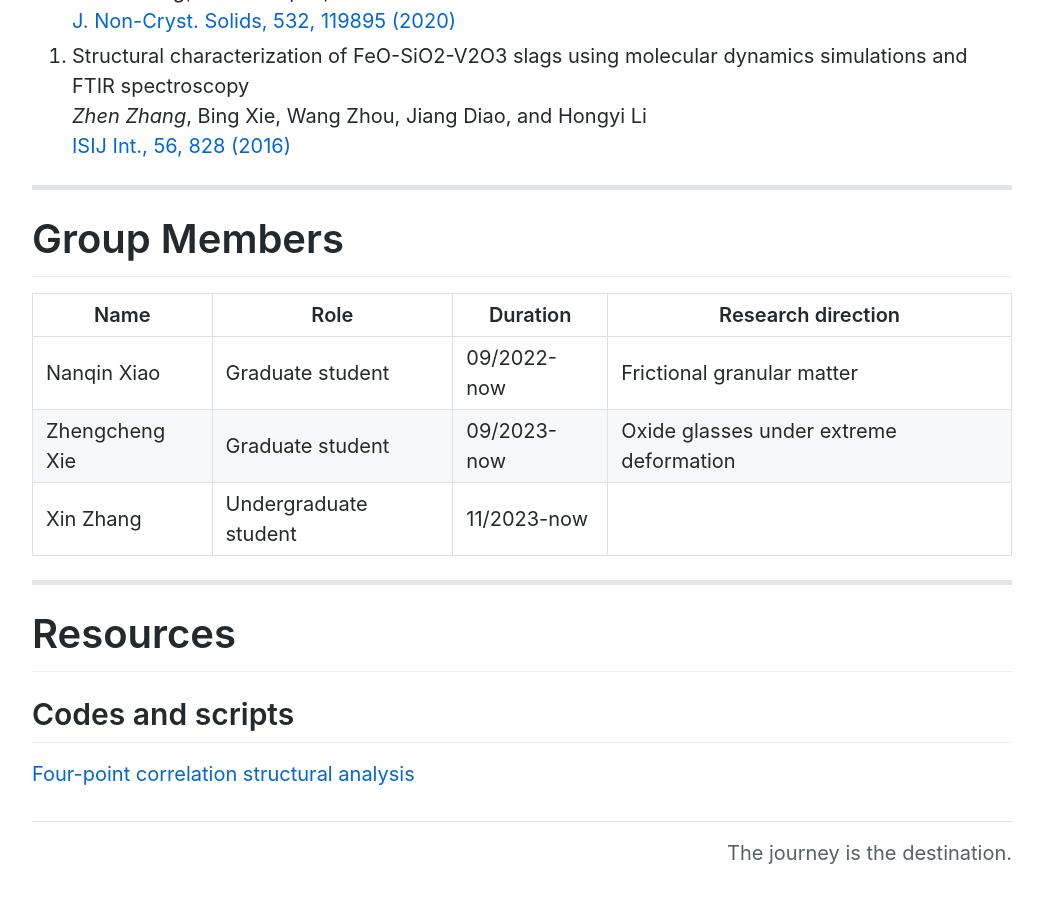
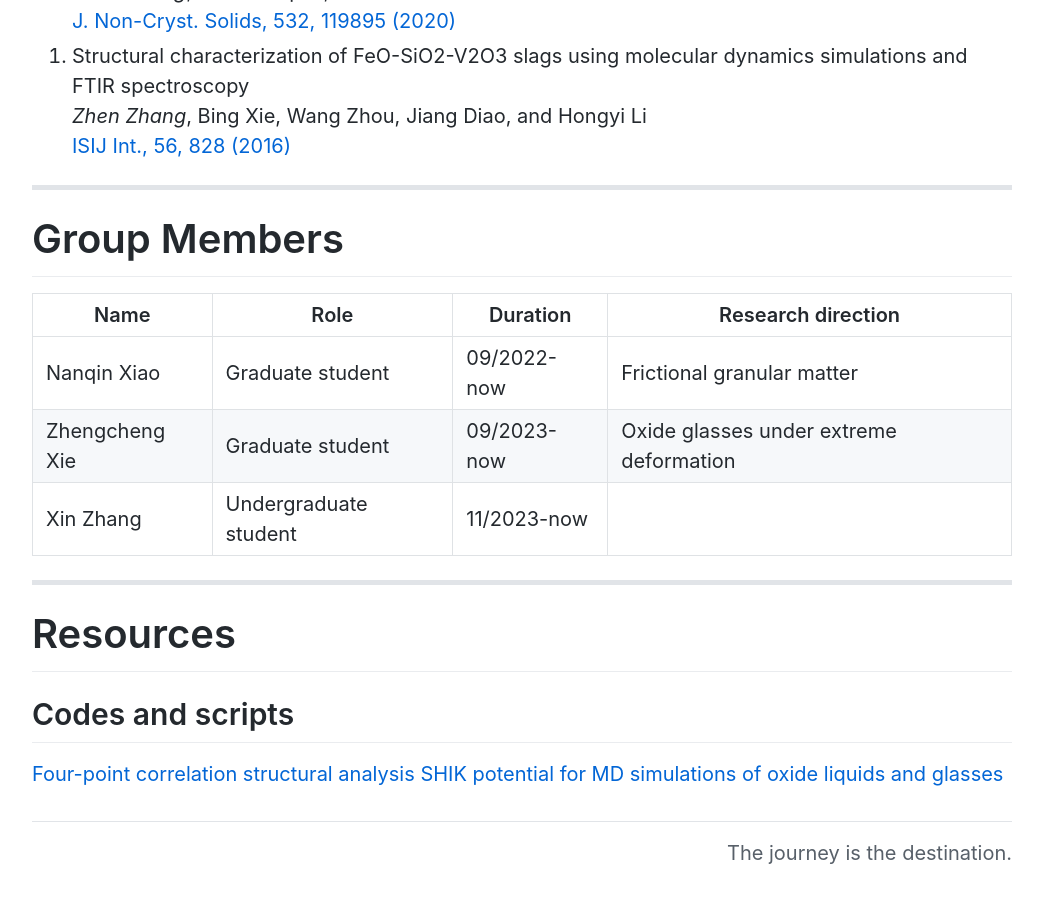
Before and after one commit to zhenzhang1991/zhenzhang1991.github.io, a Jekyll site: the page built from index.md, in a window 1280 px wide and 900 px high, scrolled down 7414 px. Shown: the whole window, without its empty margins (118-1161 px from the left). Built offline with Jekyll 4.4.1, drawn with Linux system fonts in a browser that asks for light colours; Markdown is read by kramdown in place of the engine named in the settings; comment, search, counter and statistics services are not loaded.

Commit message:
Update index.md

```diff
--- a/index.md
+++ b/index.md
@@ -163,3 +163,4 @@ Publications for more details:
 # Resources
 ## Codes and scripts
 [Four-point correlation structural analysis](https://github.com/zhenzhang1991/three-dimensional-structure)
+[SHIK potential for MD simulations of oxide liquids and glasses](https://github.com/compmatscirpi/SHIK-potential)
```
